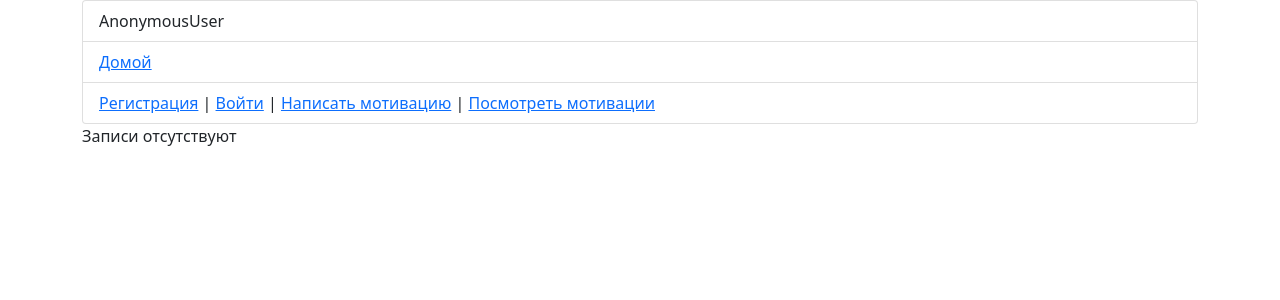
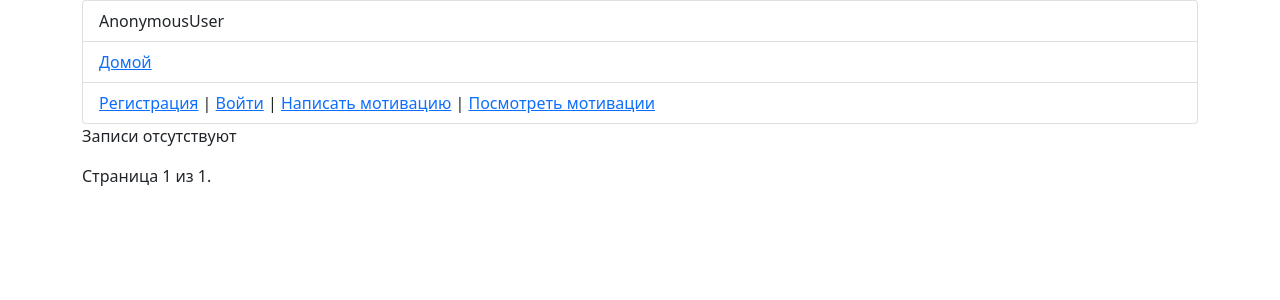
Before and after one commit to Bahch1k/Motivator_users, a Django app: page /users/motivations/ in a window 1280 px wide. Shown: the top 300 px of the page. Run offline with Django 4.2, Linux system fonts and the light colour scheme.

Commit message:
add pagination and fix gitignore

```diff
--- a/motivator/templates/main.html
+++ b/motivator/templates/main.html
@@ -2,8 +2,8 @@
 
 {% block content %}
 
-{% if motivations %}
-      {% for el in motivations %}
+{% if page_obj %}
+      {% for el in page_obj %}
          <div class='alert alert-warning mt-4'>
             <h4>{{ el.nickname }}</h4>
             <h6>{{ el.motivation }}</h6>
@@ -11,5 +11,24 @@
       {% endfor %}
    {% else %}
          <p>Записи отсутствуют</p>
+{% endif %}
+
+<div class='pagination'>
+   <span class='step-links'>
+      {% if page_obj.has_previous %}
+         <a href='?page=1'>&laquo; Первая страница</a>
+         <a href='?page={{ page_obj.previous_page_number }}'>Предыдущая страница</a>
+      {% endif %}
+
+   <span class='current'>
+      Страница {{ page_obj.number }} из {{ page_obj.paginator.num_pages }}.
+   </span>
+
+   {% if page_obj.has_next %}
+      <a href='?page={{ page_obj.next_page_number }}'>Следующая страница</a>
+      <a href='?page={{ page_obj.paginator.num_pages }}'>Последняя страница &raquo;</a>
    {% endif %}
+
+   </span>
+</div>
 {% endblock  %}
--- a/motivator/users/views.py
+++ b/motivator/users/views.py
@@ -1,5 +1,4 @@
-
-import re
+from django.core.paginator import Paginator
 from django.shortcuts import redirect, render
 from django.views.generic import CreateView
 from .forms import UserCreationForm, MotivationForm
@@ -33,7 +32,11 @@ class Register(CreateView):
 
 def list(request):
     motivations = Motivation.objects.all()
-    return render(request, 'main.html', {'motivations': motivations})
+    paginator = Paginator(motivations, 5)
+
+    page_number = request.GET.get('page')
+    page_obj = paginator.get_page(page_number)
+    return render(request, 'main.html', {'page_obj': page_obj})
 
 
 class MotivationView(CreateView):
@@ -44,7 +47,6 @@ class MotivationView(CreateView):
             form = MotivationForm
             context = {
                 'form': form
-
             }
             return render(request, self.template_name, context)
         else:
```
